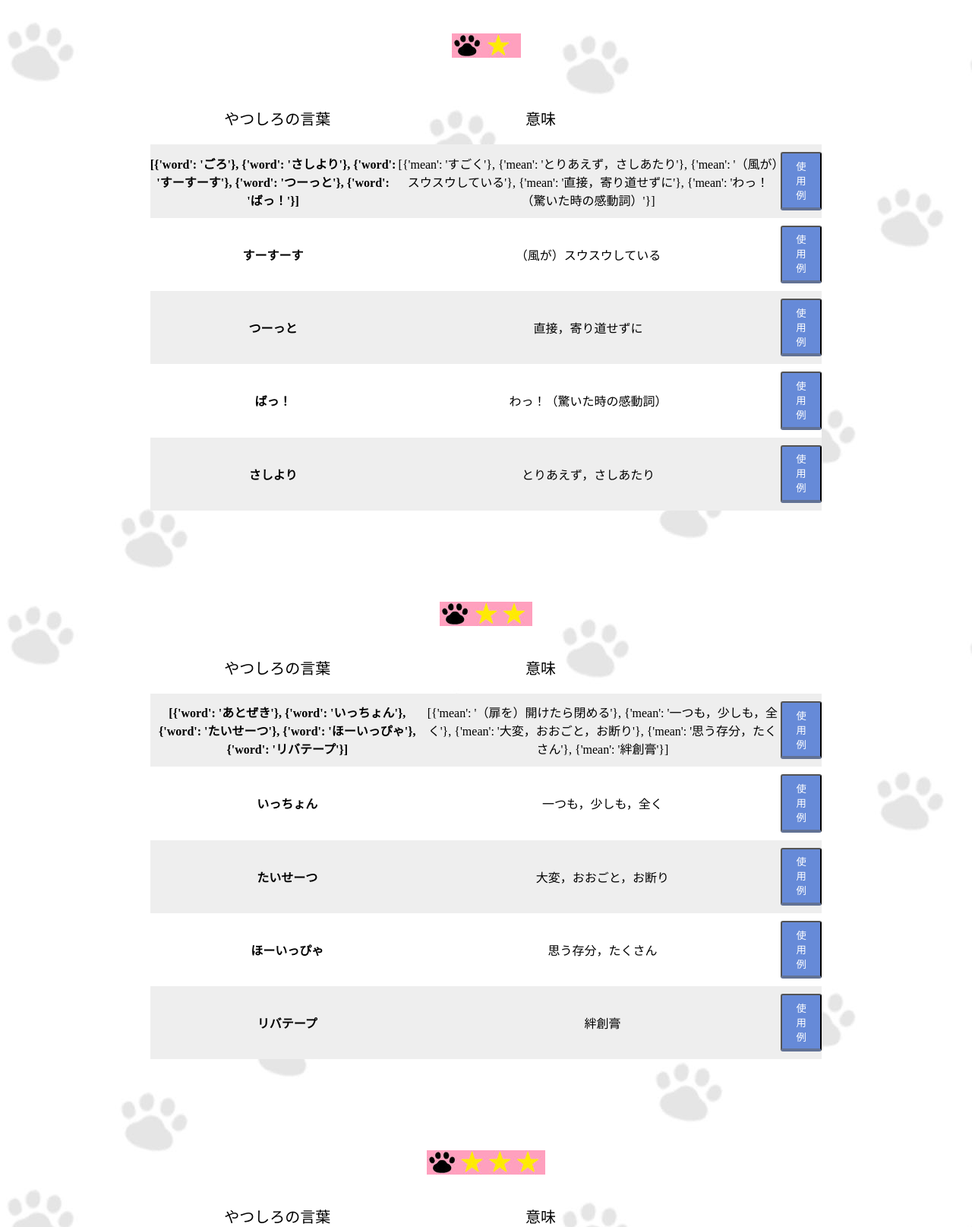
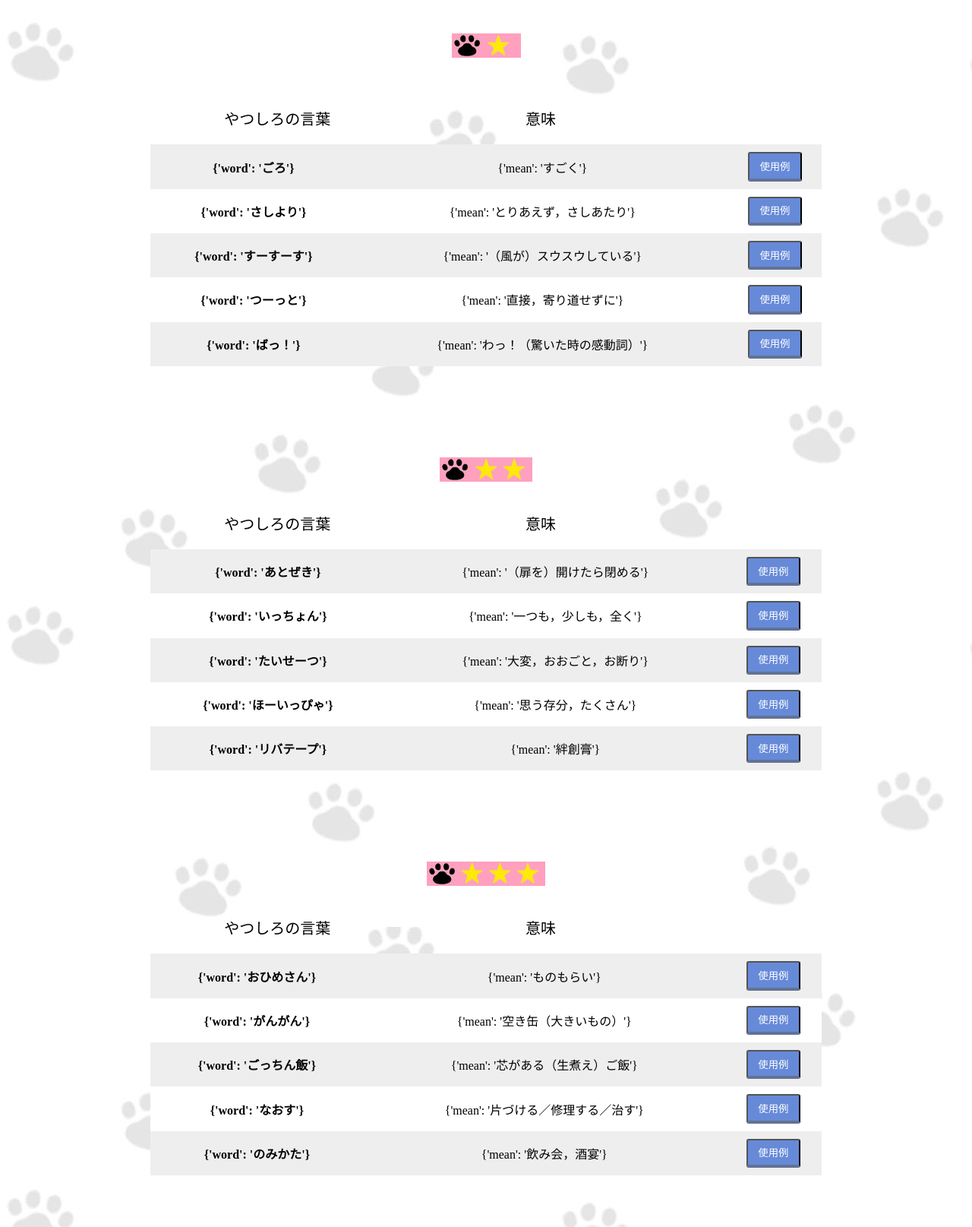
Before and after one commit to kaaa43246y/sotsugyouseisaku, a Flask app: page /index in a window 1280 px wide. Shown: the part 316-1931 px from the top of the page at 76% size. Run offline with Flask 2, Linux system fonts and the light colour scheme; data comes from the database, SQL or seed files in the repository; some libraries are stand-ins or nearby versions.

Commit message:
DBdata連携

```diff
--- a/templates/index.html
+++ b/templates/index.html
@@ -51,8 +51,8 @@
             <!-- <a href="#" class="btn-square">使い方</a> -->
             <table>
                 <tr>
-                  <th>{{hougen_list_1}}</th>
-                  <td>{{mean_1}}</td>
+                  <th>{{hougen_list_1[0]}}</th>
+                  <td>{{mean_1[0]}}</td>
                   <td>
 
                     <button class="btn-square" id="popup1">使用例</button>
@@ -66,8 +66,10 @@
                   </td>
                 </tr>
                 <tr>
-                  <th>すーすーす</th>
-                  <td>（風が）スウスウしている</td>
+                  <th>{{hougen_list_1[1]}}</th>
+                  <td>{{mean_1[1]}}</td>
+                  <!-- <th>すーすーす</th>
+                  <td>（風が）スウスウしている</td> -->
                   <td>
                     <button id="popup2">使用例</button>
                     <div class="popup" id="popup2_modal">
@@ -80,8 +82,10 @@
                   </td>
                 </tr>
                 <tr>
-                  <th>つーっと</th>
-                  <td>直接，寄り道せずに</td>
+                  <th>{{hougen_list_1[2]}}</th>
+                  <td>{{mean_1[2]}}</td>
+                  <!-- <th>つーっと</th>
+                  <td>直接，寄り道せずに</td> -->
                   <td>
                     <button id="popup3">使用例</button>
                     <div class="popup" id="popup3_modal">
@@ -94,8 +98,10 @@
                   </td>
                 </tr>
                 <tr>
-                  <th>ばっ！</th>
-                  <td>わっ！（驚いた時の感動詞）</td>
+                  <th>{{hougen_list_1[3]}}</th>
+                  <td>{{mean_1[3]}}</td>
+                  <!-- <th>ばっ！</th>
+                  <td>わっ！（驚いた時の感動詞）</td> -->
                   <td>
                     <button id="popup4">使用例</button>
                     <div class="popup" id="popup4_modal">
@@ -108,8 +114,10 @@
                   </td>
                 </tr>
                 <tr>
-                  <th>さしより</th>
-                  <td>とりあえず，さしあたり</td>
+                  <th>{{hougen_list_1[4]}}</th>
+                  <td>{{mean_1[4]}}</td>
+                  <!-- <th>さしより</th>
+                  <td>とりあえず，さしあたり</td> -->
                   <td>
                     <button id="popup5">使用例</button>
                     <div class="popup" id="popup5_modal">
@@ -135,8 +143,8 @@
 
             <table>
                 <tr>
-                  <th>{{hougen_list_2}}</th>
-                  <td>{{mean_2}}</td>
+                  <th>{{hougen_list_2[0]}}</th>
+                  <td>{{mean_2[0]}}</td>
                   <td>
                     <button id="popup101">使用例</button>
                     <div class="popup" id="popup101_modal">
@@ -149,8 +157,10 @@
                   </td>
                 </tr>
                 <tr>
-                  <th>いっちょん</th>
-                  <td>一つも，少しも，全く</td>
+                  <th>{{hougen_list_2[1]}}</th>
+                  <td>{{mean_2[1]}}</td>
+                  <!-- <th>いっちょん</th>
+                  <td>一つも，少しも，全く</td> -->
                   <td>
                     <button id="popup102">使用例</button>
                     <div class="popup" id="popup102_modal">
@@ -163,8 +173,10 @@
                   </td>
                 </tr>
                 <tr>
-                  <th>たいせーつ</th>
-                  <td>大変，おおごと，お断り</td>
+                  <th>{{hougen_list_2[2]}}</th>
+                  <td>{{mean_2[2]}}</td>
+                  <!-- <th>たいせーつ</th>
+                  <td>大変，おおごと，お断り</td> -->
                   <td>
                     <button id="popup103">使用例</button>
                     <div class="popup" id="popup103_modal">
@@ -177,8 +189,10 @@
                   </td>
                 </tr>
                 <tr>
-                  <th>ほーいっぴゃ</th>
-                  <td>思う存分，たくさん</td>
+                  <th>{{hougen_list_2[3]}}</th>
+                  <td>{{mean_2[3]}}</td>
+                  <!-- <th>ほーいっぴゃ</th>
+                  <td>思う存分，たくさん</td> -->
                   <td>
                     <button id="popup104">使用例</button>
                     <div class="popup" id="popup104_modal">
@@ -191,8 +205,10 @@
                   </td>
                 </tr>
                 <tr>
-                  <th>リバテープ</th>
-                  <td>絆創膏</td>
+                  <th>{{hougen_list_2[4]}}</th>
+                  <td>{{mean_2[4]}}</td>
+                  <!-- <th>リバテープ</th>
+                  <td>絆創膏</td> -->
                   <td>
                     <button id="popup105">使用例</button>
                     <div class="popup" id="popup105_modal">
@@ -218,8 +234,8 @@
 
                 <table>
                     <tr>
-                      <th>{{hougen_list_3}}</th>
-                      <td>{{mean_3}}</td>
+                      <th>{{hougen_list_3[0]}}</th>
+                      <td>{{mean_3[0]}}</td>
                       <td>
                         <button id="popup201">使用例</button>
                         <div class="popup" id="popup201_modal">
@@ -232,8 +248,10 @@
                       </td>
                     </tr>
                     <tr>
-                      <th>ごっちん飯</th>
-                      <td>芯がある（生煮え）ご飯</td>
+                      <th>{{hougen_list_3[1]}}</th>
+                      <td>{{mean_3[1]}}</td>
+                      <!-- <th>ごっちん飯</th>
+                      <td>芯がある（生煮え）ご飯</td> -->
                       <td>
                         <button id="popup202">使用例</button>
                         <div class="popup" id="popup202_modal">
@@ -246,8 +264,10 @@
                       </td>
                     </tr>
                     <tr>
-                      <th>がんがん</th>
-                      <td>空き缶（大きいもの）</td>
+                      <th>{{hougen_list_3[2]}}</th>
+                      <td>{{mean_3[2]}}</td>
+                      <!-- <th>がんがん</th>
+                      <td>空き缶（大きいもの）</td> -->
                       <td>
                         <button id="popup203">使用例</button>
                         <div class="popup" id="popup203_modal">
@@ -260,8 +280,10 @@
                       </td>
                     </tr>
                     <tr>
-                      <th>なおす</th>
-                      <td>片づける／修理する／治す</td>
+                      <th>{{hougen_list_3[3]}}</th>
+                      <td>{{mean_3[3]}}</td>
+                      <!-- <th>なおす</th>
+                      <td>片づける／修理する／治す</td> -->
                       <td>
                         <button id="popup204">使用例</button>
                         <div class="popup" id="popup204_modal">
@@ -274,8 +296,10 @@
                       </td>
                     </tr>
                     <tr>
-                      <th>のみかた</th>
-                      <td>飲み会，酒宴</td>
+                      <th>{{hougen_list_3[4]}}</th>
+                      <td>{{mean_3[4]}}</td>
+                      <!-- <th>のみかた</th>
+                      <td>飲み会，酒宴</td> -->
                       <td>
                         <button id="popup205">使用例</button>
                         <div class="popup" id="popup205_modal">
@@ -300,8 +324,8 @@
 
                 <table>
                     <tr>
-                      <th>{{hougen_list_4}}</th>
-                      <td>{{mean_4}}</td>
+                      <th>{{hougen_list_4[0]}}</th>
+                      <td>{{mean_4[0]}}</td>
                       <td>
                         <button id="popup301">使用例</button>
                         <div class="popup" id="popup301_modal">
@@ -314,8 +338,10 @@
                       </td>
                     </tr>
                     <tr>
-                      <th>からすまがり</th>
-                      <td>足(ふくらはぎ）がつること</td>
+                      <th>{{hougen_list_4[1]}}</th>
+                      <td>{{mean_4[1]}}</td>
+                      <!-- <th>からすまがり</th>
+                      <td>足(ふくらはぎ）がつること</td> -->
                       <td>
                         <button id="popup302">使用例</button>
                         <div class="popup" id="popup302_modal">
@@ -328,8 +354,10 @@
                       </td>
                     </tr>
                     <tr>
-                      <th>どけだっか</th>
-                      <td>どぎつい，けばけばしい</td>
+                      <th>{{hougen_list_4[2]}}</th>
+                      <td>{{mean_4[2]}}</td>
+                      <!-- <th>どけだっか</th>
+                      <td>どぎつい，けばけばしい</td> -->
                       <td>
                         <button id="popup303">使用例</button>
                         <div class="popup" id="popup303_modal">
@@ -342,8 +370,10 @@
                       </td>
                     </tr>
                     <tr>
-                      <th>ねたくる</th>
-                      <td>塗りたくる，塗りつける</td>
+                      <th>{{hougen_list_4[3]}}</th>
+                      <td>{{mean_4[3]}}</td>
+                      <!-- <th>ねたくる</th>
+                      <td>塗りたくる，塗りつける</td> -->
                       <td>
                         <button id="popup304">使用例</button>
                         <div class="popup" id="popup304_modal">
@@ -356,8 +386,10 @@
                       </td>
                     </tr>
                     <tr>
-                      <th>まっぽし</th>
-                      <td>ずばり，間違いない，図星</td>
+                      <th>{{hougen_list_4[4]}}</th>
+                      <td>{{mean_4[4]}}</td>
+                      <!-- <th>まっぽし</th>
+                      <td>ずばり，間違いない，図星</td> -->
                       <td>
                         <button id="popup305">使用例</button>
                         <div class="popup" id="popup305_modal">
```
